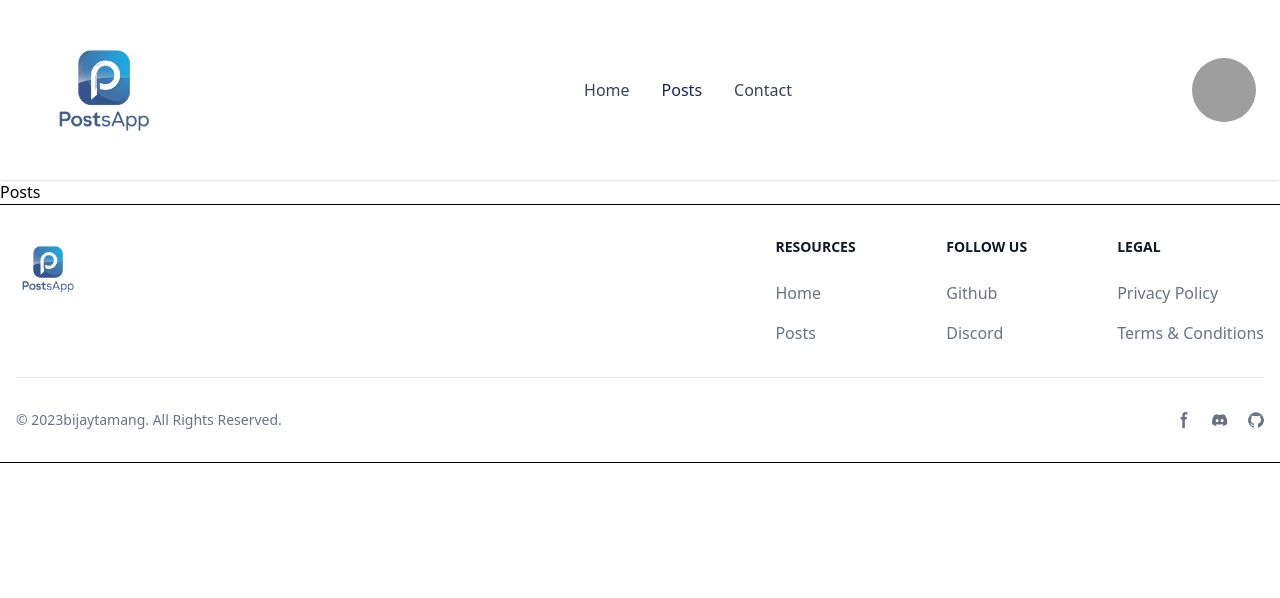
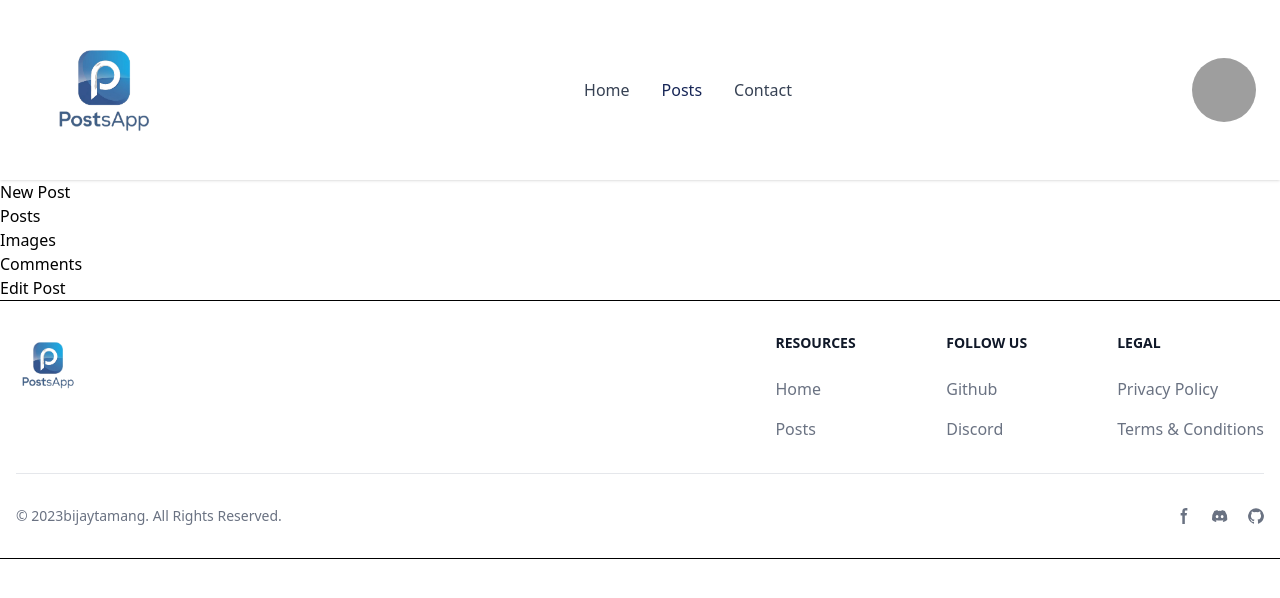
Before and after one commit to bijay91lt/PostsApp, a React (Vite) app: page /posts in a window 1280 px wide. Shown: the top 598 px of the page. Built offline with nearby package versions, Linux system fonts and the light colour scheme; no server answers; grey boxes are pictures that could not be loaded.

Commit message:
Posts route added

```diff
--- /dev/null
+++ b/src/modal/NewPostModal.tsx
@@ -0,0 +1,29 @@
+import type {ReactNode} from 'react';
+
+interface NewPostModalProps{
+    isOpen: boolean;
+    onClose: () => void;
+    children: ReactNode;
+}
+
+function NewPostModal({isOpen, onClose, children}: NewPostModalProps){
+    if(!isOpen) return null;
+
+    return (
+        <>
+        <div className="fixed inset-0 bg-black bg-opacity-50 flex items-center justify-center z-50 p-4"
+                onClick={onClose}>
+
+            <div
+                className="bg-white rounded-xl shadow-xl max-w-md w-full max-h-[90vh] overflow-auto"
+                onClick={e => e.stopPropagation()} // Prevent closing when clicking inside
+            >
+                {children}
+            </div>
+        </div>
+
+        </>
+    )
+}
+
+export default NewPostModal;
--- a/src/pages/Posts.tsx
+++ b/src/pages/Posts.tsx
@@ -1,7 +1,30 @@
+import { useState } from "react";
+import NewPostModal from "../modal/NewpostModal";
 
 function Posts() {
+  const [isNewPostModelOpen, setIsNewPostModalOpen] = useState(false);
+  const today = new Date();
+  const year = today.getFullYear();
+  const month = String(today.getMonth() + 1).padStart(2, '0');
+  const day = String(today.getDate()).padStart(2, '0');
+
+  const formattedDate = `${year}-${month}-${day}`;
   return (
-    <div>Posts</div>
+    <div>
+      <div className="cursor-pointer" onClick={() => setIsNewPostModalOpen(true)}>New Post</div>
+      {isNewPostModelOpen && (
+        <NewPostModal isOpen={isNewPostModelOpen} onClose={() => setIsNewPostModalOpen(false)}>
+          <div>Create New Post</div>
+          <div>Upload the Image file</div>
+          <div>Caption</div>
+          <div>Posted on: {formattedDate}</div>
+        </NewPostModal>
+      )}
+      <div>Posts</div>
+      <div>Images</div>
+      <div>Comments</div>
+      <button>Edit Post</button>
+    </div>
   )
 }
 
```
Also changed, not shown: src/modal/UserModal.tsx (line endings or trailing spaces).
